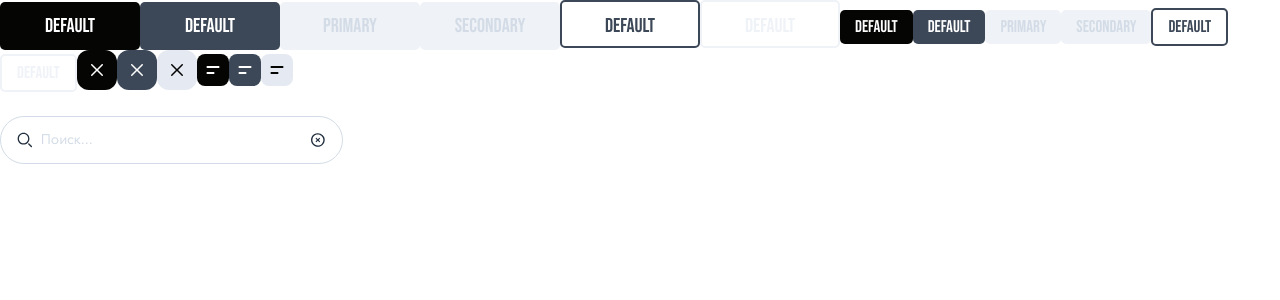
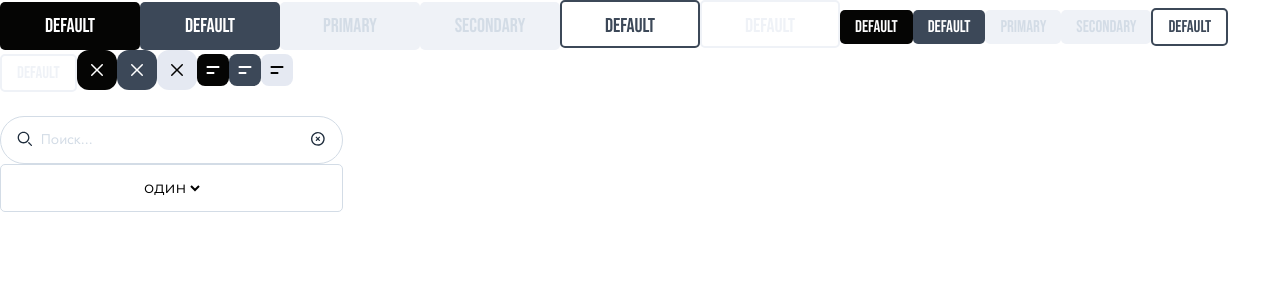
Before and after one commit to vilavren/crm, a React (Create React App) app: page / in a window 1280 px wide. Shown: the top 300 px of the page. Built offline with nearby package versions, Linux system fonts and the light colour scheme.

Commit message:
added: component Form

```diff
--- a/src/App.tsx
+++ b/src/App.tsx
@@ -2,6 +2,7 @@ import React from 'react'
 
 import './App.css'
 import { Search } from './components/Search/Search'
+import { Select } from './components/Select/Select'
 import { Button } from './components/UI/Button/Button'
 import { Input } from './components/UI/Input/Input'
 
@@ -55,6 +56,7 @@ function App() {
       <Button size="floatMedium" appearance="duoColor" icon="lines" />
       <Input />
       <Search />
+      <Select />
     </div>
   )
 }
--- a/src/components/Search/Search.tsx
+++ b/src/components/Search/Search.tsx
@@ -2,6 +2,7 @@ import cn from 'classnames'
 import React, { useState } from 'react'
 import { ReactSVG } from 'react-svg'
 
+import { Form } from '../UI/Form/Form'
 import { Input } from '../UI/Input/Input'
 
 import closeSvg from './close.svg'
@@ -16,7 +17,7 @@ export const Search: React.FC<SearchProps> = ({
   const [search, setSearch] = useState<string>('')
 
   return (
-    <form className={cn(className, styles.form)} {...props}>
+    <Form border="circle" className={cn(className)} {...props}>
       <ReactSVG className={styles.searchSvg} src={searchSvg} />
       <Input
         className={styles.input}
@@ -29,6 +30,6 @@ export const Search: React.FC<SearchProps> = ({
       <button className={styles.button}>
         <ReactSVG src={closeSvg} />
       </button>
-    </form>
+    </Form>
   )
 }
--- /dev/null
+++ b/src/components/Select/Select.props.ts
@@ -0,0 +1,6 @@
+import { DetailedHTMLProps, FormHTMLAttributes } from 'react'
+
+export type SelectProps = DetailedHTMLProps<
+  FormHTMLAttributes<HTMLFormElement>,
+  HTMLFormElement
+>
--- /dev/null
+++ b/src/components/Select/Select.tsx
@@ -0,0 +1,24 @@
+import cn from 'classnames'
+import React from 'react'
+
+import { Form } from '../UI/Form/Form'
+
+import styles from './Select.module.css'
+import { SelectProps } from './Select.props'
+
+export const Select: React.FC<SelectProps> = ({
+  className,
+  ...props
+}: SelectProps) => {
+  return (
+    <Form border="rectangle" className={cn(className, styles.form)} {...props}>
+      <label>
+        <select>
+          <option>один</option>
+          <option>один</option>
+          <option>один</option>
+        </select>
+      </label>
+    </Form>
+  )
+}
--- /dev/null
+++ b/src/components/UI/Form/Form.module.css
@@ -0,0 +1,27 @@
+.form {
+	display: flex;
+	align-items: center;
+	justify-content: center;
+
+	width: 343px;
+	height: 48px;
+	padding: 16px;
+
+	border: 1px solid var(--light-blue-gray);
+}
+
+.form:hover {
+	border: 1px solid var(--blue-gray-medium);
+}
+
+.input:focus .form {
+	border: 1px solid var(--blue-gray-medium);
+}
+
+.rectangle {
+	border-radius: 5px;
+}
+
+.circle {
+	border-radius: 50px;
+}
--- /dev/null
+++ b/src/components/UI/Form/Form.tsx
@@ -0,0 +1,24 @@
+import cn from 'classnames'
+import React from 'react'
+
+import styles from './Form.module.css'
+import { FormProps } from './Form.props'
+
+export const Form: React.FC<FormProps> = ({
+  className,
+  children,
+  border,
+  ...props
+}: FormProps) => {
+  return (
+    <form
+      className={cn(className, styles.form, {
+        [styles.rectangle]: border === 'rectangle',
+        [styles.circle]: border === 'circle',
+      })}
+      {...props}
+    >
+      {children}
+    </form>
+  )
+}
```
Also changed, not shown: src/components/UI/Form/Form.props.ts (added, +10 -0 lines), src/components/Select/Select.module.css (added).
